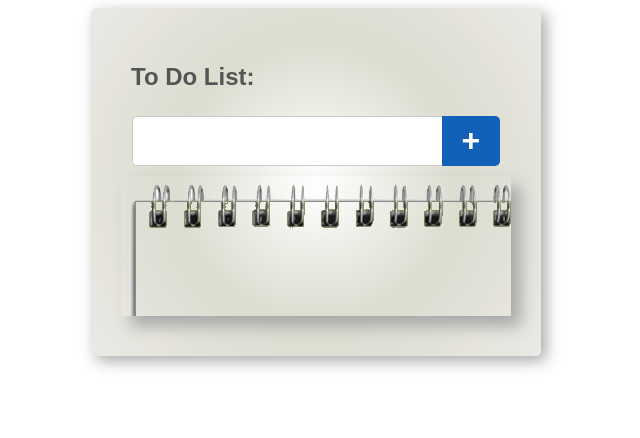
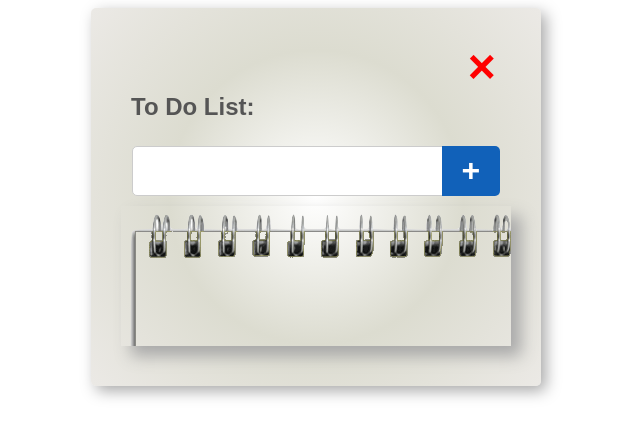
Before and after one commit to Adetec/to-do-list, a plain HTML site: page index.html in a window 1280 px wide. Shown: the whole page, without its empty margins (324-964 px from the left). Drawn offline with Linux system fonts and the light colour scheme.

Commit message:
set reset btn

```diff
--- a/css/style.css
+++ b/css/style.css
@@ -53,7 +53,27 @@ button{
     margin-left: -6px;
     font-size: 32px;
     font-weight: bold;
-    transition: background 0.3s;
+
+}
+.container div:nth-child(1){
+    height: 30px;
+
+}
+
+#reset{
+    background: transparent;
+    margin: 0;
+    color: red;
+    float: right;
+    border-radius: 100%;
+    font-size: 48px;
+    transition: transform 3s;
+}
+#reset:hover{
+    transform: rotate(90deg);
+
+
+
 }
 
 .paper{
--- a/index.html
+++ b/index.html
@@ -8,8 +8,11 @@
     <title>ToDo List</title>
 </head>
 <body>
+
     <div class="container">
-
+        <div>
+            <button id="reset">&#215;</button>
+        </div>
 		<h2>To Do List:</h2>
 
 		<div>
--- a/js/script.js
+++ b/js/script.js
@@ -4,6 +4,7 @@ var toDoList = document.getElementById("todo-list");
 var list = [];
 var index = document.getElementsByClassName("index");
 var retrievedTasks = localStorage.getItem("tasks");
+var resetBtn = document.getElementById('reset');
 
 
 btn.addEventListener("click", function(){
@@ -37,7 +38,7 @@ function done(id){
 
 if("tasks" in localStorage){
 
-	var retrievedTasks = localStorage.getItem("tasks");
+	//var retrievedTasks = localStorage.getItem("tasks");
 
     list = JSON.parse(retrievedTasks);
     for(var i=0; i<list.length ; i++){
@@ -45,3 +46,15 @@ if("tasks" in localStorage){
 	}
 
 }
+
+
+resetBtn.addEventListener('click',function resetList() {
+    if("tasks" in localStorage){
+
+        localStorage.removeItem('tasks');
+    }
+
+    location.reload();
+
+
+});
```
